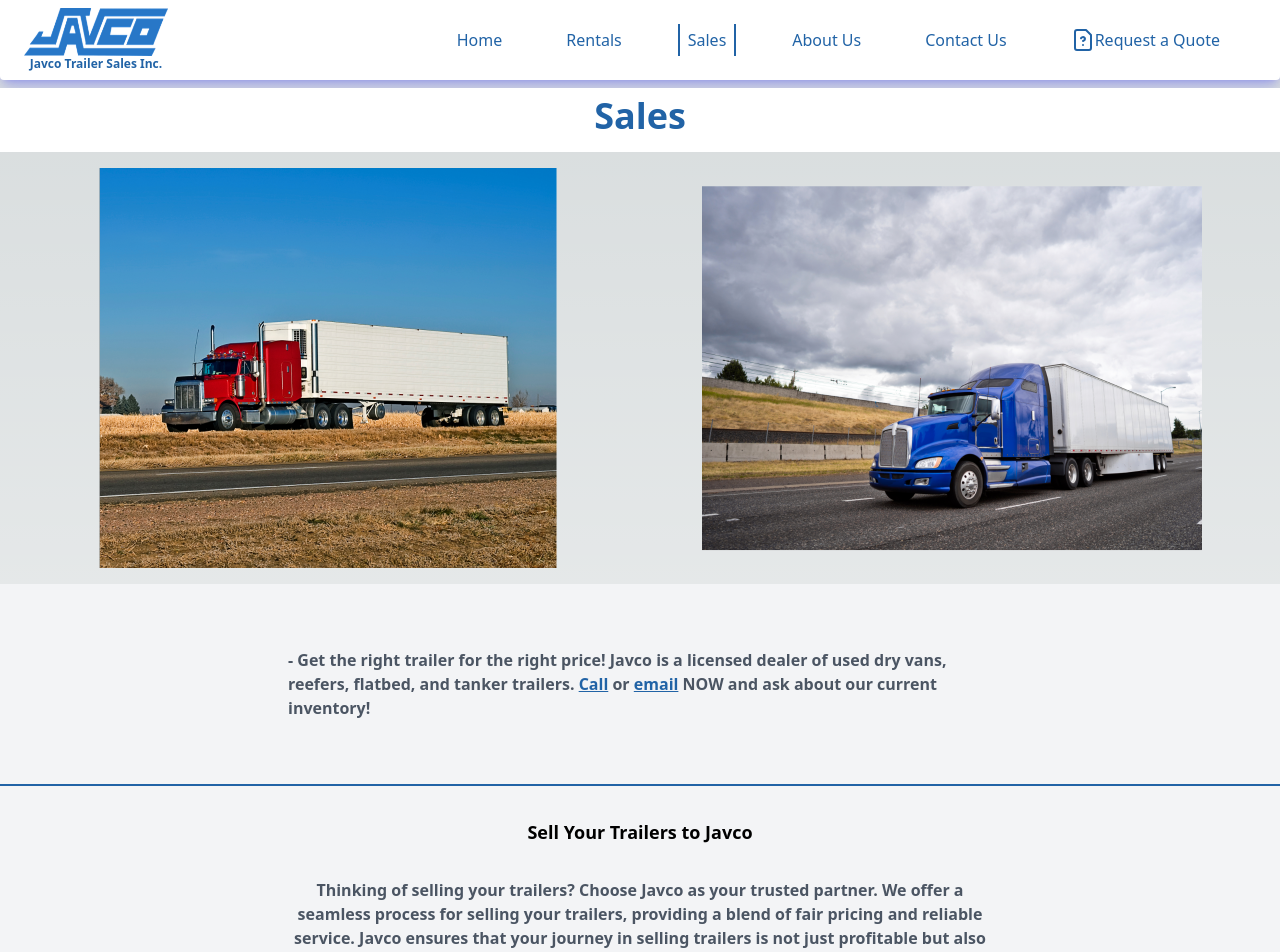
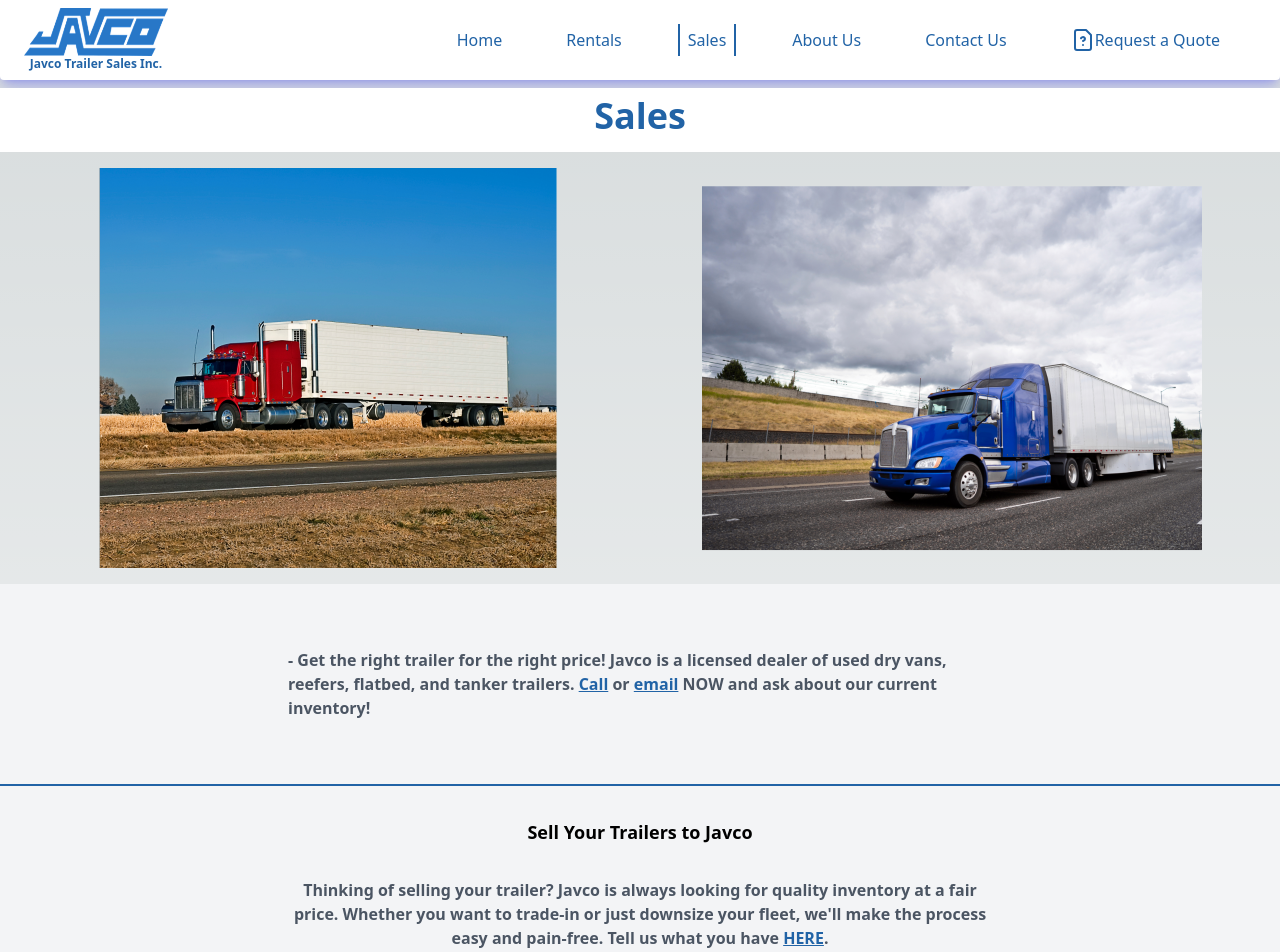
Before and after one commit to Javco-Trailers/javco, a Next.js app in the folder frontend/: page /sales in a window 1280 px wide. Shown: the top 952 px of the page. Built offline with nearby package versions, Linux system fonts and the light colour scheme.

Commit message:
feat: change text due to client's wish and add link with different email header to sales

```diff
--- a/frontend/components/servicePageComponents/SellTrailers.tsx
+++ b/frontend/components/servicePageComponents/SellTrailers.tsx
@@ -1,6 +1,5 @@
 import React from "react";
-import ImageWithOverlay from "../imageWithOverlay/ImageWithOverlay";
-import truckTwo from "../../public/truck_slide_2.jpg";
+
 
 const SellTrailers = () => {
   return (
@@ -11,12 +10,9 @@ const SellTrailers = () => {
         </p>
         <div className="font-semibold m-4 p-4">
           <p className="text-center text-gray-600">
-            Thinking of selling your trailers? Choose Javco as your trusted
-            partner. We offer a seamless process for selling your trailers,
-            providing a blend of fair pricing and reliable service. Javco
-            ensures that your journey in selling trailers is not just profitable
-            but also hassle-free. Let's make the deal exciting – sell your
-            trailers to Javco today!
+            Thinking of selling your trailer? Javco is always looking for quality inventory at a fair price.
+            Whether you want to trade-in or just downsize your fleet, we'll make the process easy and pain-free.
+            Tell us what you have <a className="underline font-semibold text-jblue" href="mailto:info@javco.co?subject=Javco Inquiry For Selling Trailer" target="_blank">HERE</a>.
           </p>
         </div>
       </div>
```
